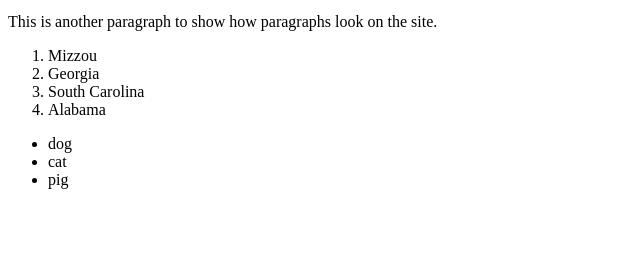
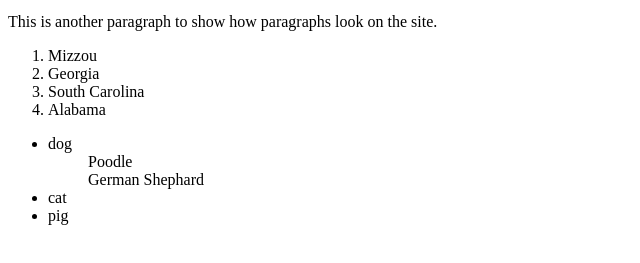
Before and after one commit to J4502-FS18/cflorido, a plain HTML site: page index.html in a window 1280 px wide. Shown: the part 101-364 px from the top of the page, without its empty margins (0-640 px from the left). Drawn offline with Linux system fonts and the light colour scheme.

Commit message:
nested list

```diff
--- a/index.html
+++ b/index.html
@@ -24,6 +24,8 @@
 
   <ul>
     <li>dog</li>
+      <ul>Poodle</ul>
+      <ul>German Shephard</ul>
     <li>cat</li>
     <li>pig</li>
   </ul>
```
